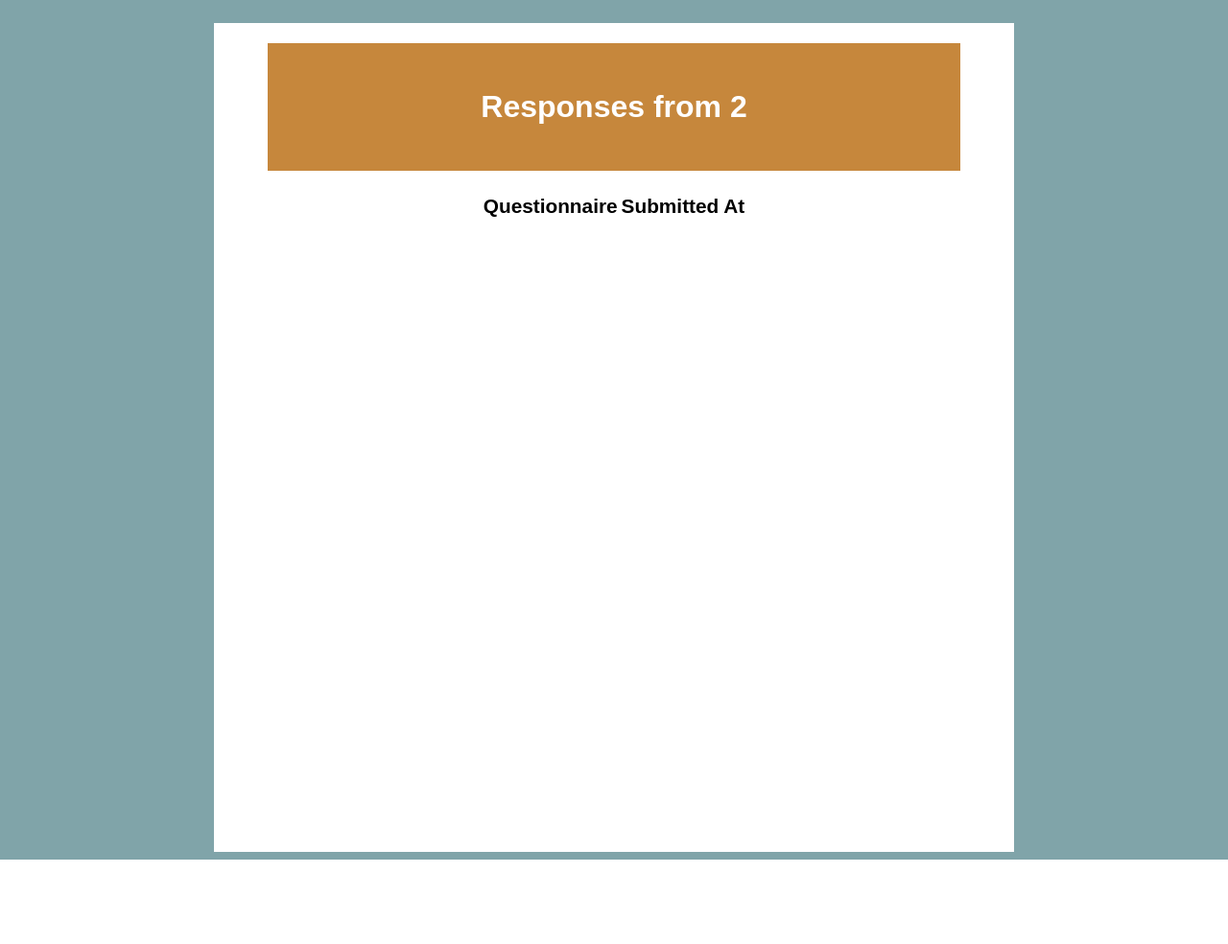
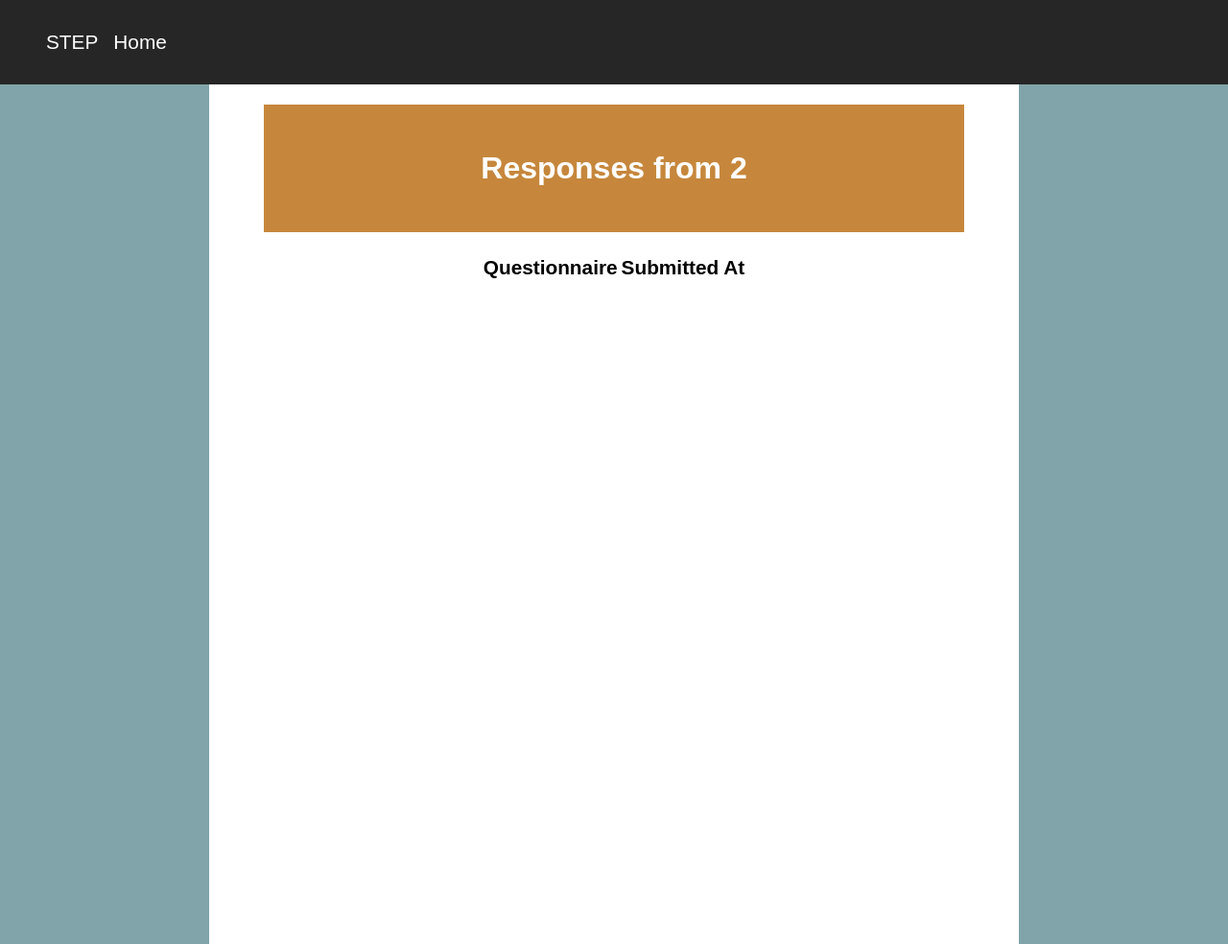
Before and after one commit to Matt-and-Ethan-Code/step-protocol, a Django app: page /clinician/2 in a window 1280 px wide. Shown: the whole page at 96% size. Before the commit the page ends 896 px from the top, so only its background shows below. Run offline with Django 5.2, Linux system fonts and the light colour scheme; a user stored in the database is signed in; data comes from the database, SQL or seed files in the repository; lists and menus that the app fills with data are empty; parts of the project's set-up code (start-up, migrations or seed data) failed here and were passed over.

Commit message:
add navbar, page for viewing all clients

```diff
--- a/clinician_overview/static/clinician_overview/client_responses_page_styles.css
+++ b/clinician_overview/static/clinician_overview/client_responses_page_styles.css
@@ -6,8 +6,8 @@ body {
   display: flex;
   flex-direction: column;
   align-items: center;
-  padding-top: 1rem;
   background-color: rgb(128, 164, 169);
+  margin: 0;
 }
 
 h1 {
--- /dev/null
+++ b/clinician_overview/static/clinician_overview/nav_styles.css
@@ -0,0 +1,32 @@
+#page-nav {
+  width: 100vw;
+  padding: 1rem;
+  background: rgb(38, 38, 39);
+}
+
+.nav-list {
+  display: flex;
+  justify-content: flex-start;
+
+
+}
+
+.nav-item {
+  color: white;
+  list-style-type: none;
+  height: 100%;
+  a {
+    font-size: 1.3rem;
+    padding: .5rem;
+    font-family: Arial;
+    text-decoration: none;
+    color: white;
+  }
+}
+
+.nav-item:hover {
+  background-color: white;
+  a {
+    color: black;
+  }
+}
--- a/clinician_overview/templates/clinician_overview/client_responses_page.html
+++ b/clinician_overview/templates/clinician_overview/client_responses_page.html
@@ -3,8 +3,10 @@
   <head>
     <title>Responses from {{ client_id }}</title>
     <link rel="stylesheet" href="{% static 'clinician_overview/client_responses_page_styles.css' %}">
+    <link rel="stylesheet" href="{% static 'clinician_overview/nav_styles.css'%}">
   </head>
   <body>
+    {% include "clinician_overview/navbar.html" %}
     <main>
       <h1>Responses from {{ client_id }}</h1>
       <table>
--- /dev/null
+++ b/clinician_overview/templates/clinician_overview/navbar.html
@@ -0,0 +1,6 @@
+<nav id="page-nav">
+  <ul class="nav-list">
+    <li class="nav-item"><a href="/">STEP</a></li>
+    <li class="nav-item"><a href="/clinician">Home</a></li>
+  </ul>
+</nav>
```
Also changed, not shown: clinician_overview/templates/clinician_overview/clinician_overview_page.html (+9 -14 lines), clinician_overview/views/clinician_overview.py (+28 -4 lines), initial_screening/models.py (+3 -10 lines).
